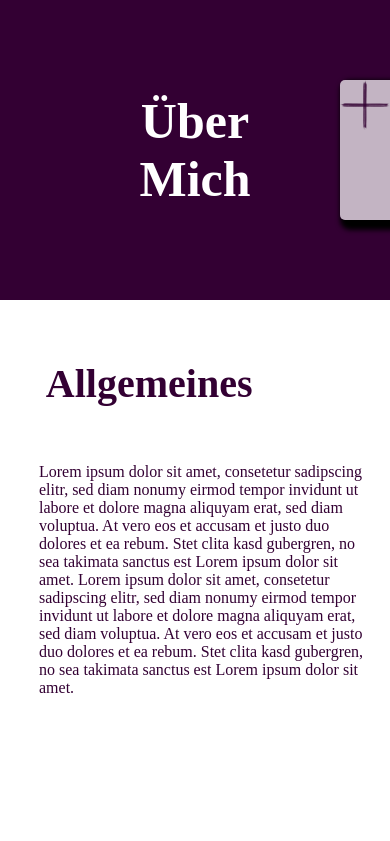
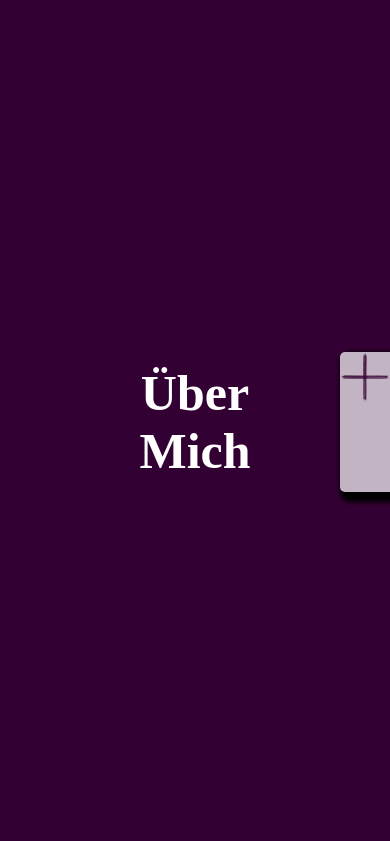
Before and after one commit to LksWllmnn/Portfolio, a plain HTML site: page 02ueberMich.html in a window 390 px wide. Shown: the top 841 px of the page. Drawn offline with Linux system fonts and the light colour scheme.

Commit message:
responsive5

```diff
--- a/style.css
+++ b/style.css
@@ -300,7 +300,7 @@ h1,h2,h3{
 
     .header{
         width: 100%;
-        height: 600px;
+
     }
 
     .grid-container{
@@ -326,7 +326,6 @@ h1,h2,h3{
 
     .header{
         width: 100%;
-        height: 500px;
     }
 
     .nav{
@@ -370,7 +369,6 @@ h1,h2,h3{
 
     .header{
         width: 100%;
-        height: 300px;
     }
 }
 
@@ -385,7 +383,6 @@ h1,h2,h3{
 
     .header{
         width: 100%;
-        height: 200px;
     }
 }
 }
```
